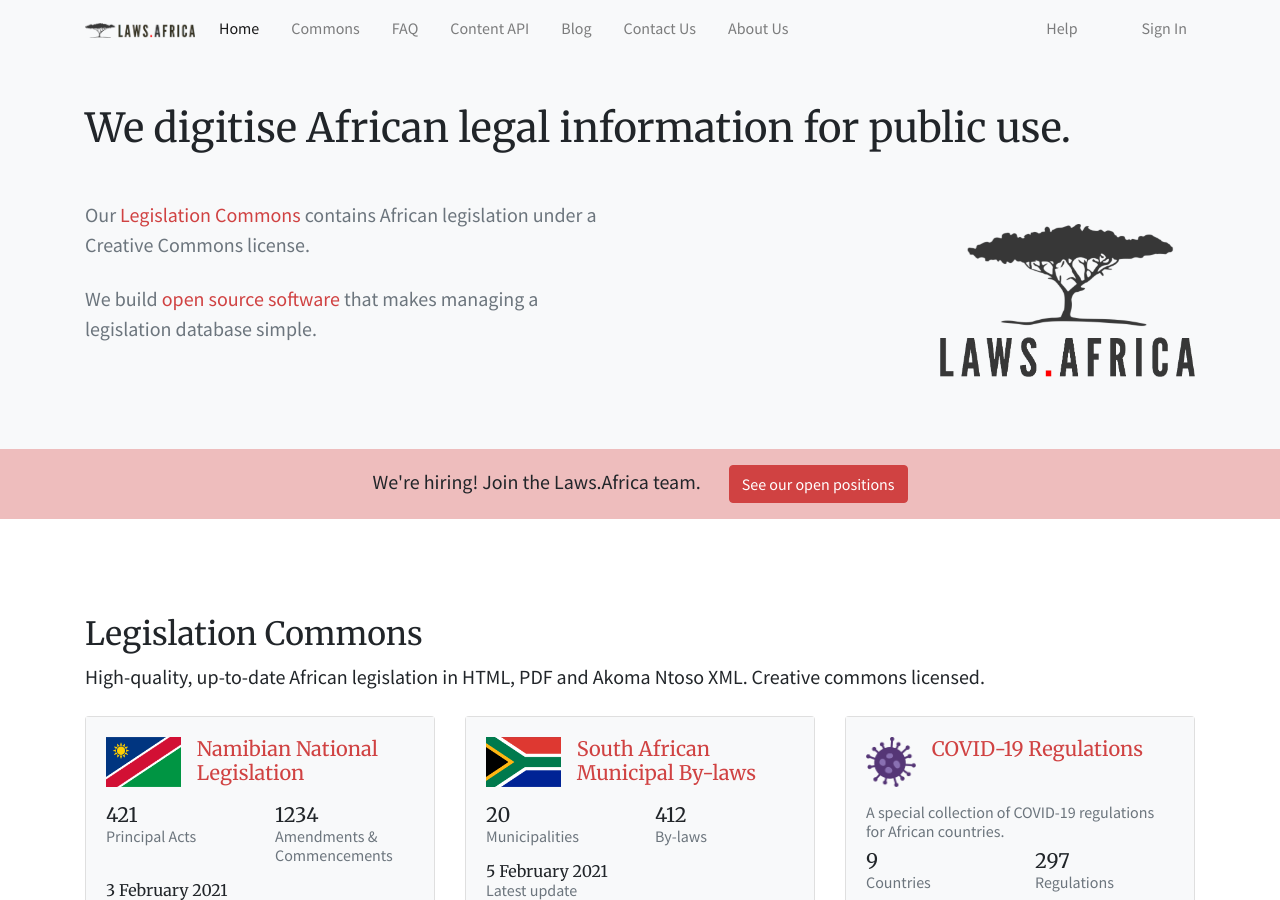
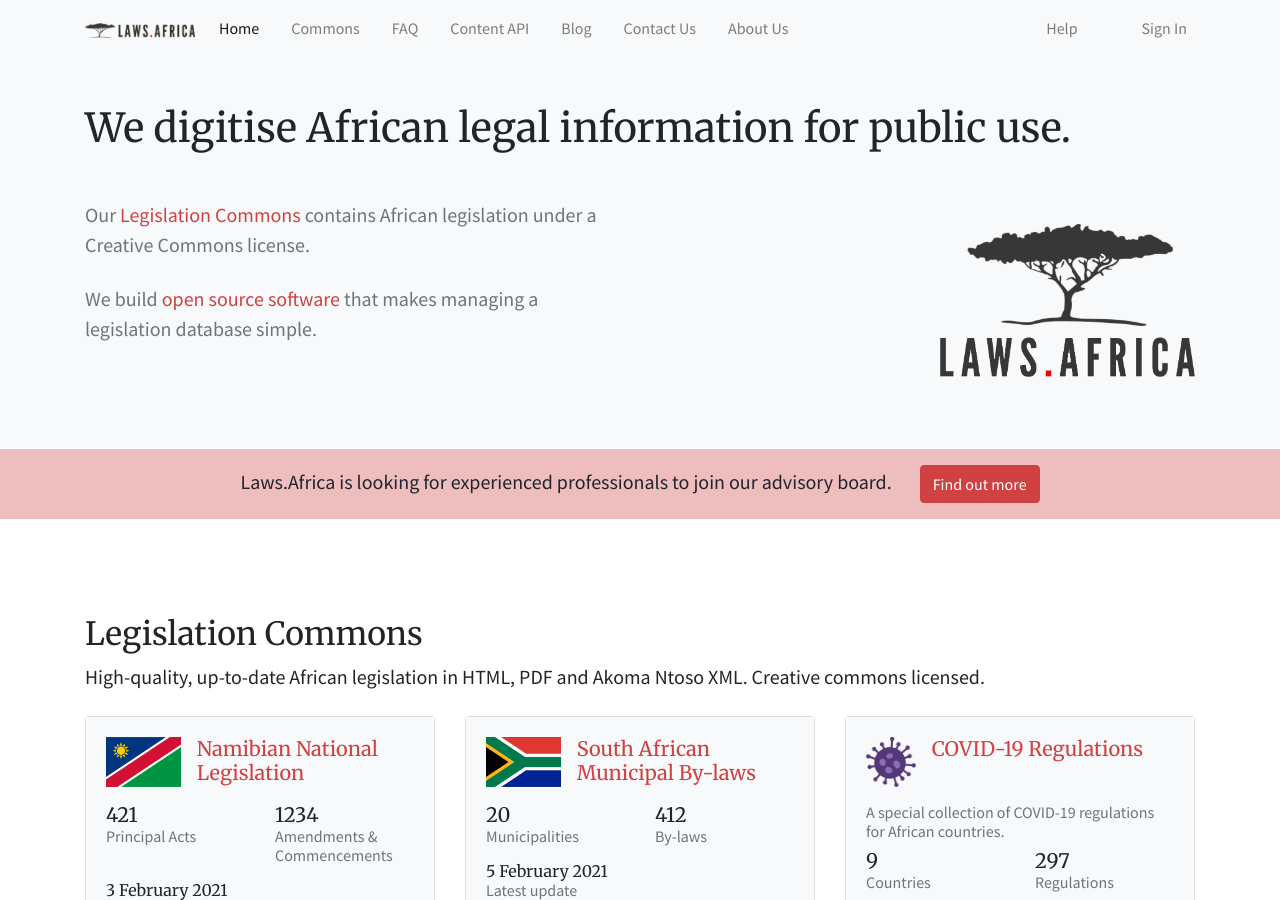
Before and after one commit to laws-africa/laws-africa.github.io, a Jekyll site: the page built from index.html, in a window 1280 px wide and 900 px high. Built offline with Jekyll 4.4.1, drawn with Linux system fonts in a browser that asks for light colours; nearby versions of some CDN libraries.

Commit message:
Board members banner

```diff
--- a/_config.yml
+++ b/_config.yml
@@ -40,7 +40,7 @@
 baseurl:
 url: https://laws.africa
 markdown: kramdown
-hiring: true
+hiring: false
 plugins:
 - jekyll-feed
 - jekyll-redirect-from
--- a/index.html
+++ b/index.html
@@ -20,6 +20,12 @@
 
   </div>
 </header>
+
+<section class="mb-3 py-3 bg-lawsafrica-pale-red">
+  <div class="container text-center">
+    <div class="lead">Laws.Africa is looking for experienced professionals to join our advisory board. <a href="/2021/02/11/call-for-board-member-nominations.html" class="ml-4 btn btn-primary">Find out more</a></div>
+  </div>
+</section>
 
 {% if site.hiring %}
 <section class="mb-3 py-3 bg-lawsafrica-pale-red">
```
